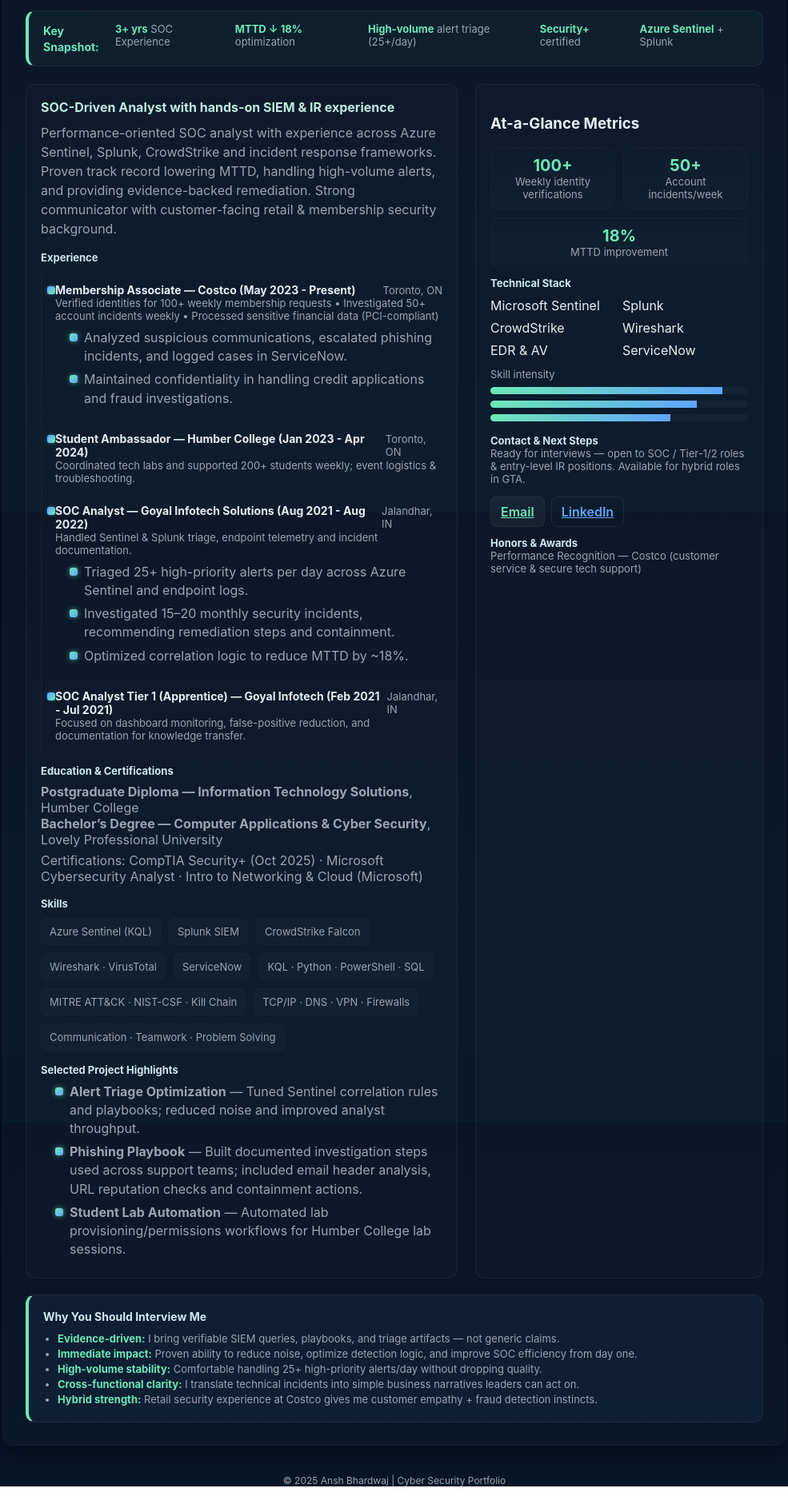
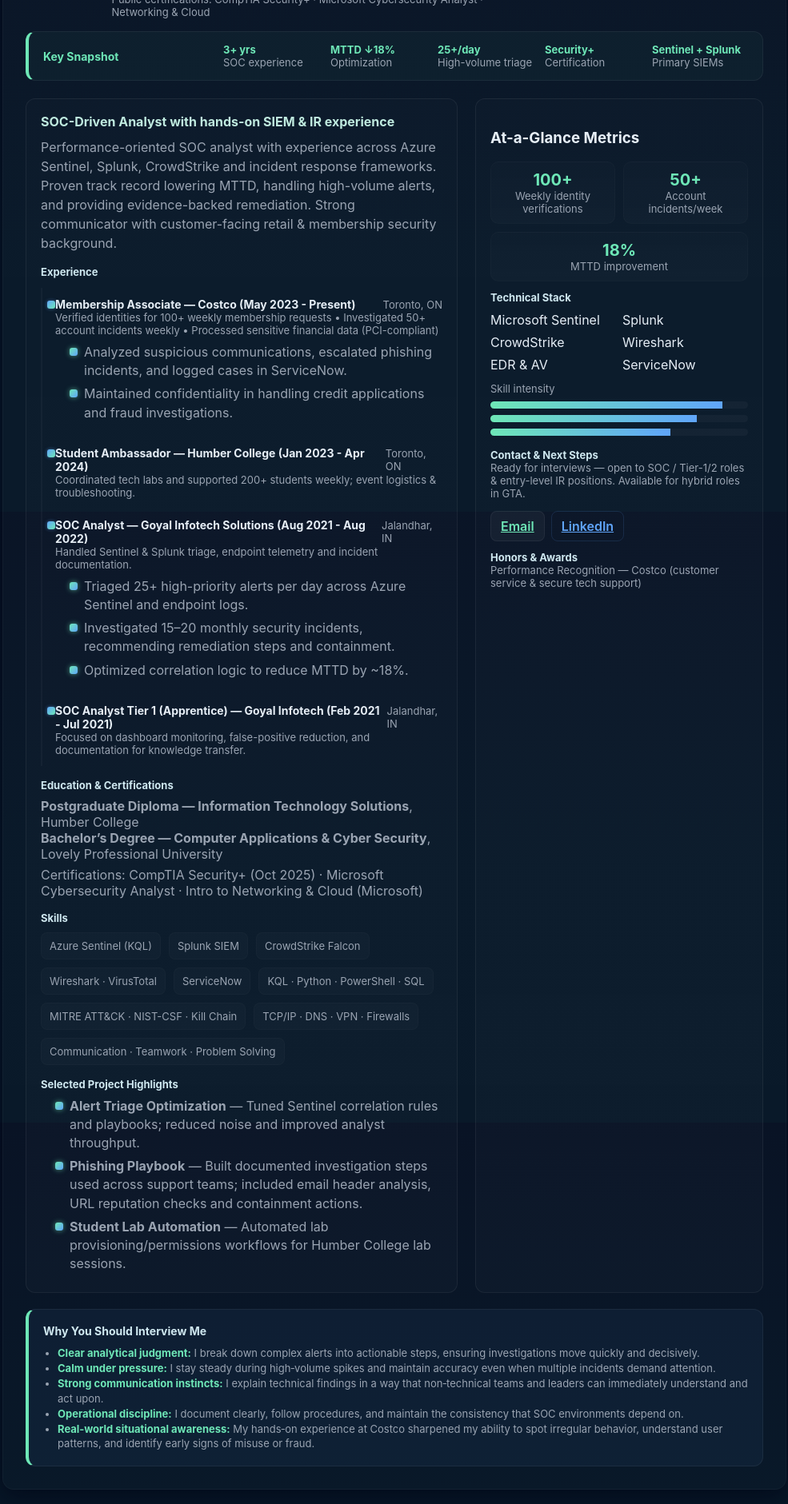
Before and after one commit to ansh-unsh/ans, a plain HTML site: page index.html in a window 1280 px wide. Shown: the part 196-2077 px from the top of the page at 80% size, without its empty margins (147-1132 px from the left). Before the commit the page ends 2055 px from the top, so only its background shows below. Drawn offline with Linux system fonts and the light colour scheme.

Commit message:
Revise Ansh Bhardwaj's cybersecurity resume layout
Updated the HTML structure and content of the resume for Ansh Bhardwaj, enhancing the layout and adding new sections.

```diff
--- a/index.html
+++ b/index.html
@@ -60,7 +60,34 @@
     footer{margin-top:18px;color:var(--muted);font-size:13px;text-align:center}
 
     /* responsive */
+    /* snapshot strip */
+    .snapshot{margin-top:16px;display:flex;justify-content:space-between;padding:14px 18px;border-left:4px solid var(--accent);background:rgba(110,231,183,0.04);align-items:center;gap:12px}
+    .snapshot .label{font-weight:700;color:var(--accent);font-size:14px}
+    .snapshot .items{display:flex;gap:14px;align-items:center;flex-wrap:wrap;color:var(--muted);font-size:13px}
+    .snapshot .item{display:flex;flex-direction:column;min-width:120px}
+    .snapshot .item strong{color:var(--accent);font-size:13px}
+
     @media (max-width:920px){main{grid-template-columns:1fr} .actions{display:none}}
+
+/* mobile optimization */
+@media (max-width:600px){
+  .container{padding:16px;margin:12px}
+  header{flex-direction:column;align-items:flex-start;gap:12px}
+  h1{font-size:18px}
+  .avatar{width:72px;height:72px;font-size:20px}
+  .panel{padding:14px}
+  .headline{font-size:14px}
+  .summary{font-size:13px}
+  .job-title{flex-direction:column;align-items:flex-start;gap:4px}
+  .timeline{padding-left:12px}
+  .job::before{left:-8px;top:14px;width:8px;height:8px}
+  .skills-grid{gap:6px}
+  .skill-pill{padding:6px 8px;font-size:12px}
+  .metrics{gap:6px}
+  .metric{flex:1 1 100%;padding:8px}
+  .panel[style*="15-Second"]{flex-direction:column!important;gap:10px}
+  .panel[style*="15-Second"] div:last-child{flex-wrap:wrap;gap:10px}
+}
 
     /* small helpers */
     .tag{background:rgba(96,165,250,0.08);color:var(--accent-2);padding:4px 8px;border-radius:999px;font-weight:700;font-size:12px}
@@ -72,7 +99,7 @@
     <header>
       <div class="avatar">AB</div>
       <div>
-        <h1 id="pageTitle">Ansh Bhardwaj <span class="tag">Cybersecurity Analyst</span> <span style="margin-left:8px" class="badge">Professional Profile</span></h1>
+        <h1 id="pageTitle">Ansh Bhardwaj<br><span class="tag">Cybersecurity Analyst</span><br><span style="margin-top:4px; display:inline-block; font-size:12px; color:var(--muted);">Security Operations Analyst · IR Analyst · Threat Detection · SIEM Analyst</span></h1>
         <div class="sub">Toronto, ON · (437) 989-9950 · <a href="mailto:anshbhardwaj0202@gmail.com" style="color:inherit;text-decoration:underline">anshbhardwaj0202@gmail.com</a> · <a href="https://linkedin.com/in/anshcyber" target="_blank" style="color:inherit;text-decoration:underline">linkedin.com/in/anshcyber</a></div>
         <div class="sub">Public certifications: CompTIA Security+ · Microsoft Cybersecurity Analyst · Networking & Cloud</div>
       </div>
@@ -83,14 +110,14 @@
     </header>
 
     <!-- 15-Second HR Scan Strip -->
-    <div class="panel" style="margin-top:16px; display:flex; justify-content:space-between; padding:14px 18px; border-left:4px solid var(--accent); background:rgba(110,231,183,0.04);">
-      <div><strong style="color:#6ee7b7; font-size:14px;">Key Snapshot:</strong></div>
-      <div style="display:flex; gap:20px; font-size:13px; color:var(--muted);">
-        <span><strong style="color:#6ee7b7">3+ yrs</strong> SOC Experience</span>
-        <span><strong style="color:#6ee7b7">MTTD ↓ 18%</strong> optimization</span>
-        <span><strong style="color:#6ee7b7">High-volume</strong> alert triage (25+/day)</span>
-        <span><strong style="color:#6ee7b7">Security+</strong> certified</span>
-        <span><strong style="color:#6ee7b7">Azure Sentinel</strong> + Splunk</span>
+    <div class="snapshot panel" aria-label="Key snapshot for quick review">
+      <div class="label">Key Snapshot</div>
+      <div class="items">
+        <div class="item"><strong>3+ yrs</strong><span>SOC experience</span></div>
+        <div class="item"><strong>MTTD ↓18%</strong><span>Optimization</span></div>
+        <div class="item"><strong>25+/day</strong><span>High-volume triage</span></div>
+        <div class="item"><strong>Security+</strong><span>Certification</span></div>
+        <div class="item"><strong>Sentinel + Splunk</strong><span>Primary SIEMs</span></div>
       </div>
     </div>
 
@@ -223,11 +250,11 @@
     <div class="panel" style="margin-top:20px; padding:18px; border-left:4px solid var(--accent); background:rgba(96,165,250,0.06);">
       <h3 style="margin:0 0 10px 0; color:#cfe8f0; font-size:14px;">Why You Should Interview Me</h3>
       <ul style="margin:0; padding-left:18px; color:var(--muted); line-height:1.45; font-size:13px;">
-        <li><strong style="color:#6ee7b7">Evidence-driven:</strong> I bring verifiable SIEM queries, playbooks, and triage artifacts — not generic claims.</li>
-        <li><strong style="color:#6ee7b7">Immediate impact:</strong> Proven ability to reduce noise, optimize detection logic, and improve SOC efficiency from day one.</li>
-        <li><strong style="color:#6ee7b7">High-volume stability:</strong> Comfortable handling 25+ high-priority alerts/day without dropping quality.</li>
-        <li><strong style="color:#6ee7b7">Cross-functional clarity:</strong> I translate technical incidents into simple business narratives leaders can act on.</li>
-        <li><strong style="color:#6ee7b7">Hybrid strength:</strong> Retail security experience at Costco gives me customer empathy + fraud detection instincts.</li>
+        <li><strong style="color:#6ee7b7">Clear analytical judgment:</strong> I break down complex alerts into actionable steps, ensuring investigations move quickly and decisively.</li>
+        <li><strong style="color:#6ee7b7">Calm under pressure:</strong> I stay steady during high‑volume spikes and maintain accuracy even when multiple incidents demand attention.</li>
+        <li><strong style="color:#6ee7b7">Strong communication instincts:</strong> I explain technical findings in a way that non‑technical teams and leaders can immediately understand and act upon.</li>
+        <li><strong style="color:#6ee7b7">Operational discipline:</strong> I document clearly, follow procedures, and maintain the consistency that SOC environments depend on.</li>
+        <li><strong style="color:#6ee7b7">Real‑world situational awareness:</strong> My hands‑on experience at Costco sharpened my ability to spot irregular behavior, understand user patterns, and identify early signs of misuse or fraud.</li>
       </ul>
     </div>
 
@@ -264,7 +291,7 @@
         const skills = document.getElementById('skills');
         const metrics = document.querySelector('footer');
         if(techMode){
-          summary.textContent = 'Technical deep-dive enabled: SIEM rule tuning, endpoint telemetry parsing, KQL & Splunk SPL samples available on request. Emphasis on automation and playbook authoring.';
+          summary.textContent = 'I approach alerts with steady, structured judgment — focusing on credible signals, prioritizing what matters, and communicating clearly so teams can act with confidence and no confusion.';
           skills.style.display = 'block';
           document.querySelectorAll('.skill-pill').forEach(p=>p.style.opacity=1);
         } else {
```
